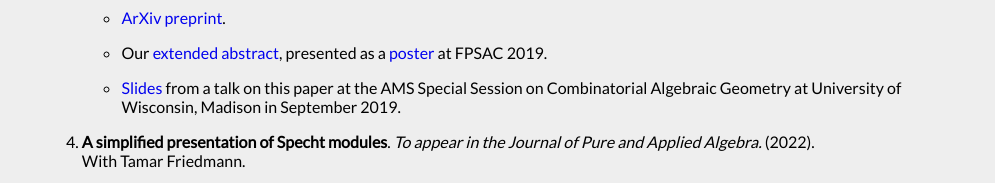
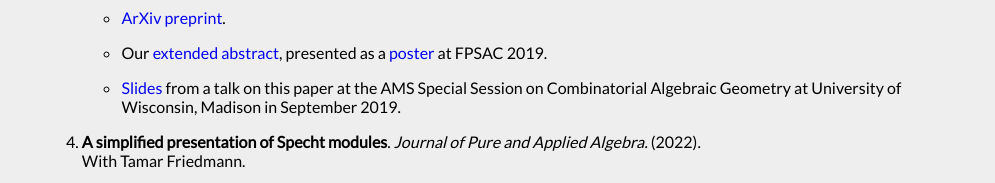
Before and after one commit to sarahbrauner/sarahbrauner.github.io, a plain HTML site: page research.html in a window 1280 px wide. Shown: the part 1140-1323 px from the top of the page, without its empty margins (238-1233 px from the left). Drawn offline with Linux system fonts and the light colour scheme.

Commit message:
journalerror

```diff
--- a/research.html
+++ b/research.html
@@ -158,7 +158,7 @@ With Forrest Glebe and David Perkinson.
 </p>
 
 
-<li value="4"> <b>A simplified presentation of Specht modules</b>.  <i> To appear in the Journal of Pure and Applied Algebra. </i>  (2022).
+<li value="4"> <b>A simplified presentation of Specht modules</b>.  <i> Journal of Pure and Applied Algebra. </i>  (2022).
 <br>
 With Tamar Friedmann.
 </li>
```
